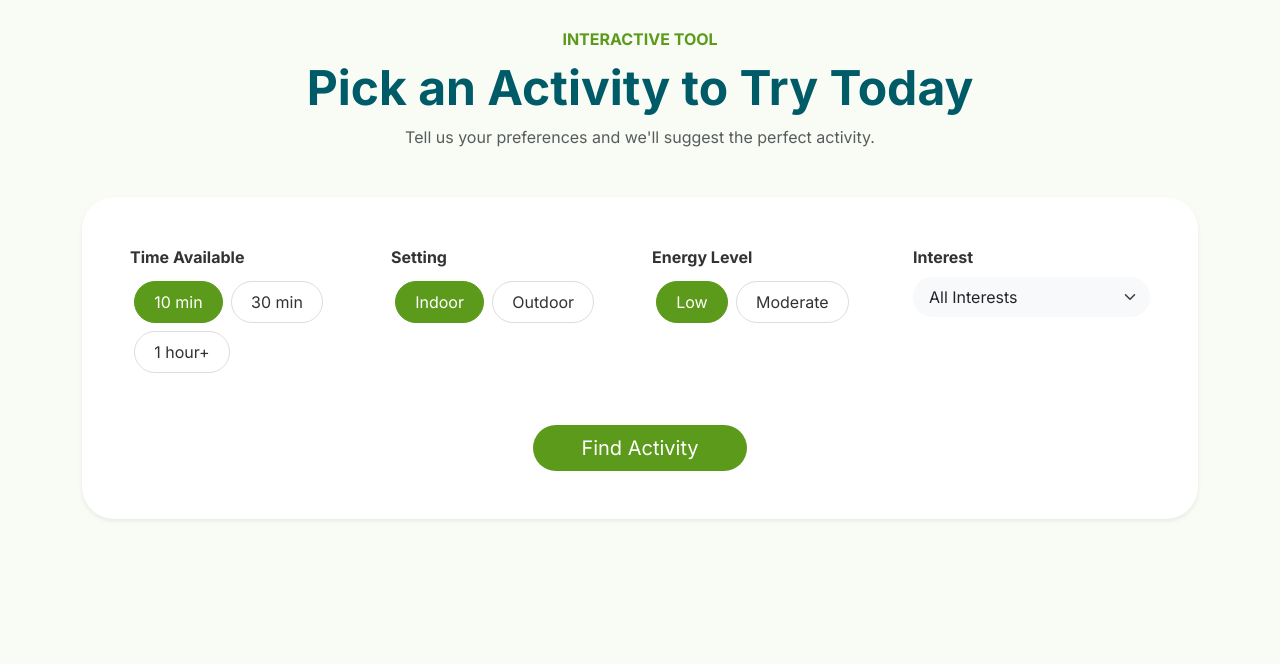
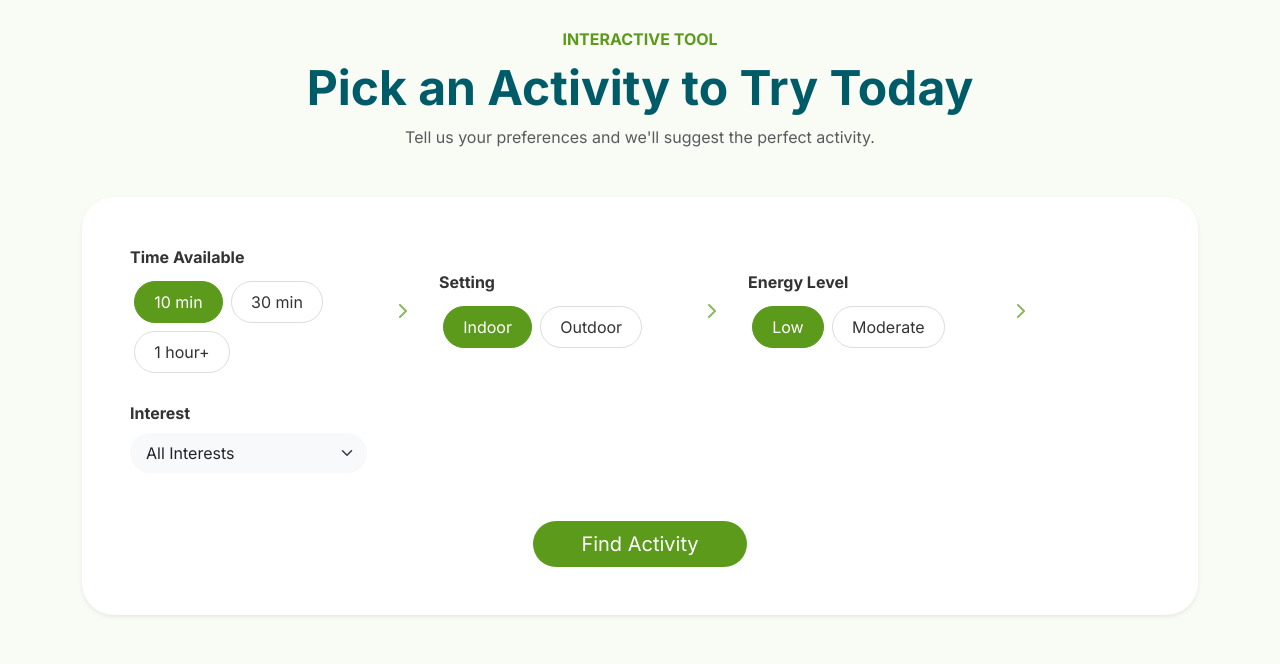
Before and after one commit to jasuthmaker/Humana_CareGivers_Website, a Flask app: page /activities in a window 1280 px wide. Shown: the part 950-1614 px from the top of the page. Run offline with Flask 3, Linux system fonts and the light colour scheme; some libraries are stand-ins or nearby versions.

Commit message:
Add centered arrows between col-md-3 filter columns in g-4 row
Co-authored-by: jasuthmaker <63923496+jasuthmaker@users.noreply.github.com>

```diff
--- a/templates/activities.html
+++ b/templates/activities.html
@@ -170,6 +170,16 @@
         @keyframes humana-arrow-bounce {
             0%, 100% { transform: translateY(0); }
             50% { transform: translateY(4px); }
+        }
+
+        .humana-filter-arrow {
+            color: var(--humana-green);
+            opacity: 0.7;
+        }
+
+        .humana-filter-arrow i {
+            width: 24px;
+            height: 24px;
         }
 
         .humana-activity-filter-toggle {
@@ -350,7 +360,7 @@
             </div>
 
             <div class="bg-white rounded-5 shadow-sm p-4 p-md-5 mb-5">
-                <div class="row g-4">
+                <div class="row g-4 align-items-center">
                     <div class="col-md-3">
                         <label class="fw-bold mb-2">Time Available</label>
                         <div class="d-flex flex-wrap" id="humana-activity-timer-filter">
@@ -359,6 +369,9 @@
                             <div class="humana-activity-filter-toggle" data-value="60">1 hour+</div>
                         </div>
                     </div>
+                    <div class="col-auto d-none d-md-flex justify-content-center humana-filter-arrow">
+                        <i data-lucide="chevron-right"></i>
+                    </div>
                     <div class="col-md-3">
                         <label class="fw-bold mb-2">Setting</label>
                         <div class="d-flex flex-wrap" id="humana-activity-location-filter">
@@ -366,12 +379,18 @@
                             <div class="humana-activity-filter-toggle" data-value="outdoor">Outdoor</div>
                         </div>
                     </div>
+                    <div class="col-auto d-none d-md-flex justify-content-center humana-filter-arrow">
+                        <i data-lucide="chevron-right"></i>
+                    </div>
                     <div class="col-md-3">
                         <label class="fw-bold mb-2">Energy Level</label>
                         <div class="d-flex flex-wrap" id="humana-activity-effort-filter">
                             <div class="humana-activity-filter-toggle active" data-value="low">Low</div>
                             <div class="humana-activity-filter-toggle" data-value="moderate">Moderate</div>
                         </div>
+                    </div>
+                    <div class="col-auto d-none d-md-flex justify-content-center humana-filter-arrow">
+                        <i data-lucide="chevron-right"></i>
                     </div>
                     <div class="col-md-3">
                         <label class="fw-bold mb-2">Interest</label>
```
